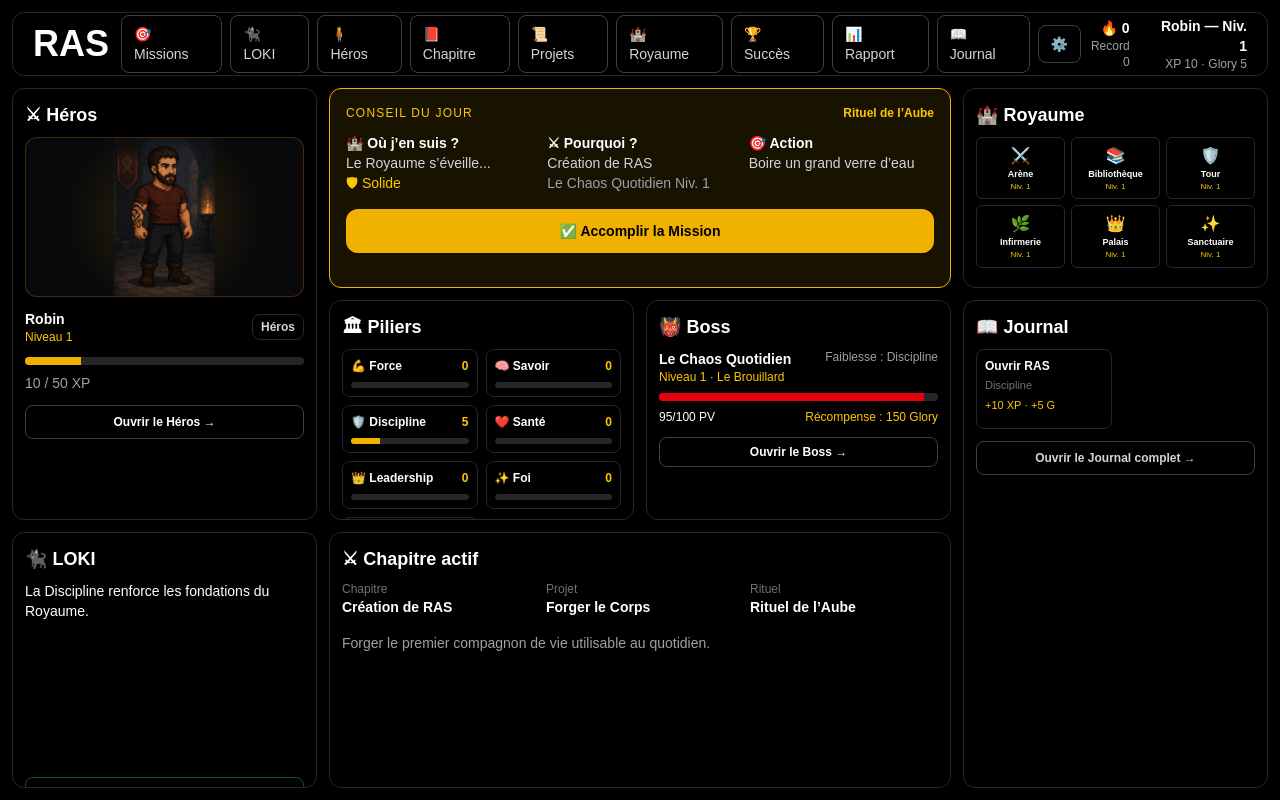
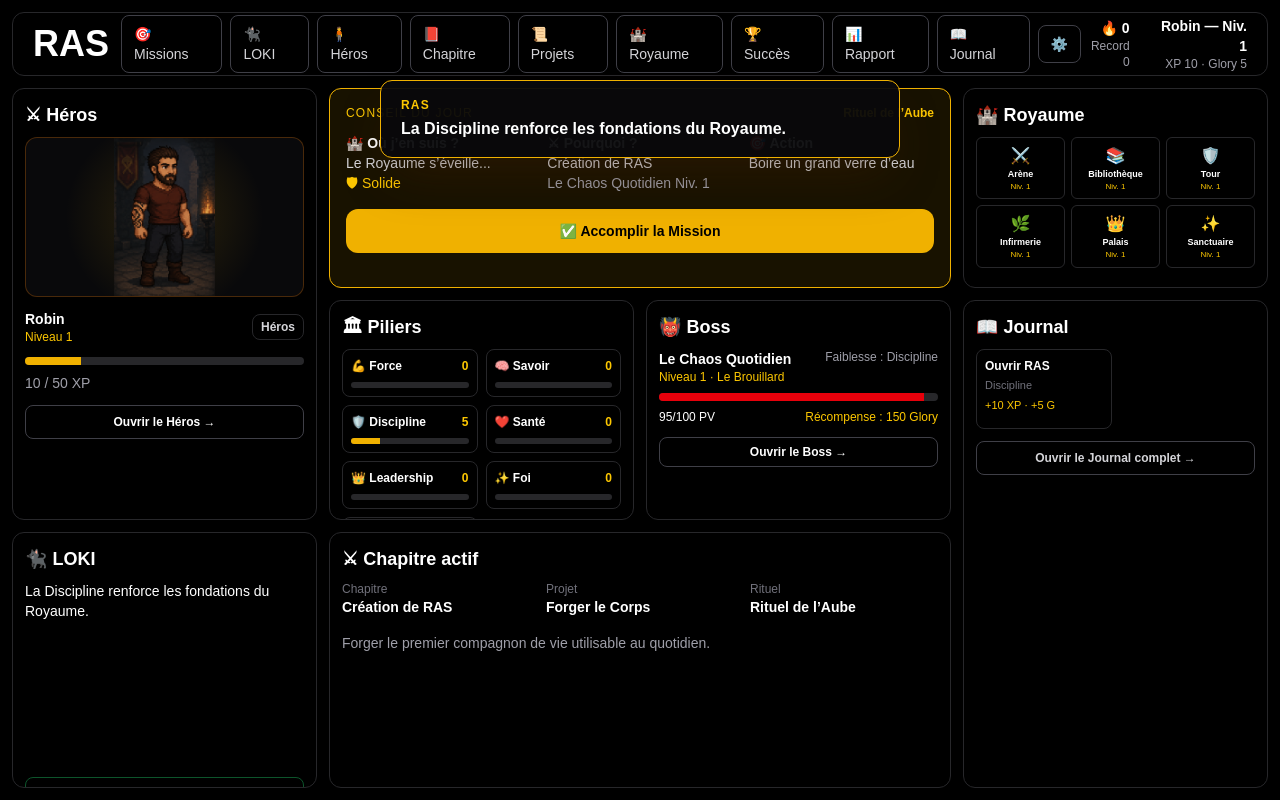
Before and after one commit to RobinWhitman/ras, a Next.js app: page / in a window 1280 px wide. Both pictures are taken after a click on the button "✅ Accomplir la Mission". Built offline with nearby package versions, Linux system fonts and the light colour scheme.

Commit message:
Macro Sprint 22 - Notifications de victoire

```diff
--- a/src/components/dashboard/Dashboard.tsx
+++ b/src/components/dashboard/Dashboard.tsx
@@ -1,5 +1,6 @@
 "use client";
 
+import { useEffect, useState } from "react";
 import {
   bosses,
   chapters,
@@ -16,6 +17,7 @@ import BossPanel from "./BossPanel";
 import KingdomPanel from "./KingdomPanel";
 import PillarsPanel from "./PillarsPanel";
 import JournalPanel from "./JournalPanel";
+import VictoryToast from "./VictoryToast";
 
 export default function Dashboard() {
   const {
@@ -25,6 +27,22 @@ export default function Dashboard() {
     pillarScores,
     accomplirMission,
   } = useGame();
+
+  const [toastMessage, setToastMessage] = useState("");
+  const [toastVisible, setToastVisible] = useState(false);
+
+  useEffect(() => {
+    if (!message) return;
+
+    setToastMessage(message);
+    setToastVisible(true);
+
+    const timeout = window.setTimeout(() => {
+      setToastVisible(false);
+    }, 3200);
+
+    return () => window.clearTimeout(timeout);
+  }, [message]);
 
   const activeChapter = chapters[0];
   const baseBoss = bosses[0];
@@ -66,6 +84,11 @@ export default function Dashboard() {
 
   return (
     <main className="h-dvh overflow-hidden bg-black p-3 text-sm text-white">
+      <VictoryToast
+        message={toastMessage}
+        visible={toastVisible}
+      />
+
       <div className="mx-auto grid h-full max-w-[1800px] grid-rows-[64px_minmax(0,1fr)] gap-3">
         <TopBar
           heroLevel={heroLevel}
--- /dev/null
+++ b/src/components/dashboard/VictoryToast.tsx
@@ -0,0 +1,25 @@
+type VictoryToastProps = {
+  message: string;
+  visible: boolean;
+};
+
+export default function VictoryToast({
+  message,
+  visible,
+}: VictoryToastProps) {
+  if (!visible || !message) return null;
+
+  return (
+    <div className="pointer-events-none fixed left-1/2 top-20 z-50 w-[min(520px,calc(100vw-32px))] -translate-x-1/2">
+      <div className="rounded-xl border border-yellow-500 bg-zinc-950/95 px-5 py-4 shadow-2xl shadow-yellow-950/40">
+        <p className="text-xs font-bold uppercase tracking-widest text-yellow-400">
+          RAS
+        </p>
+
+        <p className="mt-1 text-base font-bold text-white">
+          {message}
+        </p>
+      </div>
+    </div>
+  );
+}
```
